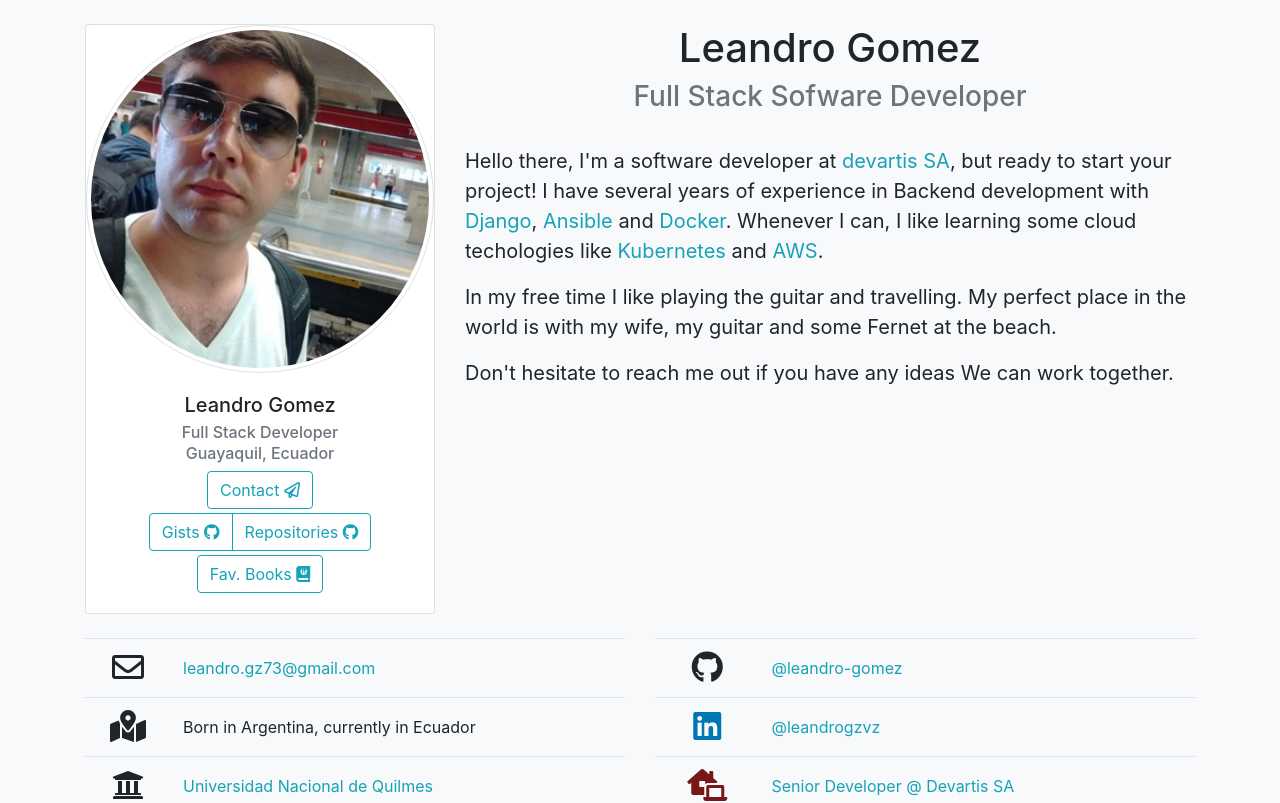
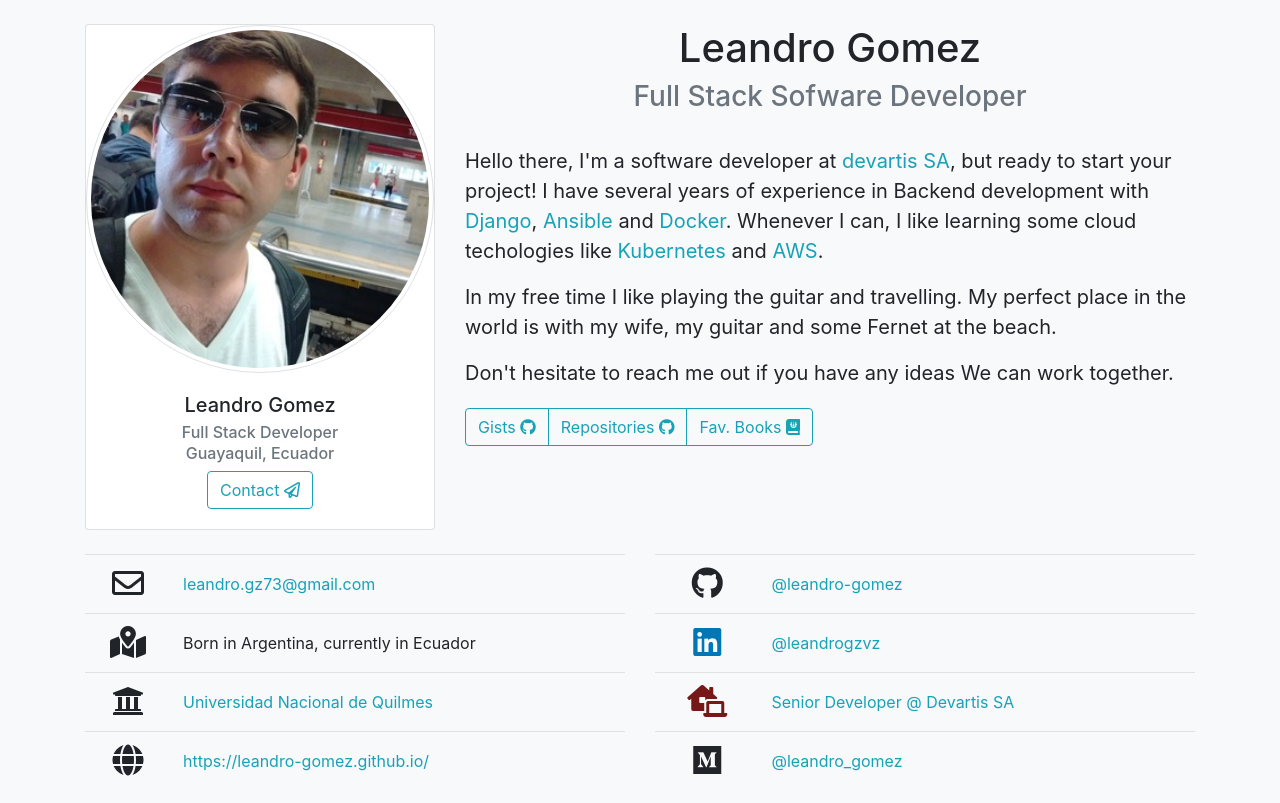
Before and after one commit to leandro-gomez/leandro-gomez.github.io, a Vue app: page /books in a window 1280 px wide. Shown: the top 803 px of the page. Built offline with nearby package versions, Linux system fonts and the light colour scheme.

Commit message:
Move buttons

```diff
--- a/src/components/PresentationCard.vue
+++ b/src/components/PresentationCard.vue
@@ -19,6 +19,11 @@
         Don't hesitate to reach me out if you have any ideas We can work together.
       </p>
     </span>
+    <div class="btn-group mt-1">
+      <a href="/#/gists" class="btn btn-outline-info">Gists <i class="fab fa-github"></i></a>
+      <a href="/#/repos" class="btn btn-outline-info">Repositories <i class="fab fa-github"></i></a>
+      <a href="/#/books" class="btn btn-outline-info">Fav. Books <i class="fas fa-journal-whills"></i></a>
+    </div>
   </div>
 </template>
 
--- a/src/components/ProfileCard.vue
+++ b/src/components/ProfileCard.vue
@@ -8,14 +8,6 @@
         <h6 class="card-subtitle mb-2 text-muted">Guayaquil, Ecuador</h6>
         <div class="btn-group">
           <a href="#contact-form" @click.prevent="focusElement('contact-form')" class="btn btn-outline-info">Contact <i class="far fa-paper-plane"></i></a>
-        </div>
-        <div class="btn-group mt-1">
-          <a href="/#/gists" class="btn btn-outline-info">Gists <i class="fab fa-github"></i></a>
-          <a href="/#/repos" class="btn btn-outline-info">Repositories <i class="fab fa-github"></i></a>
-        </div>
-        <div class="btn-group mt-1">
-          <a href="/#/books" class="btn btn-outline-info">Fav. Books <i class="fas fa-journal-whills"></i>
-</a>
         </div>
       </div>
     </div>
```
